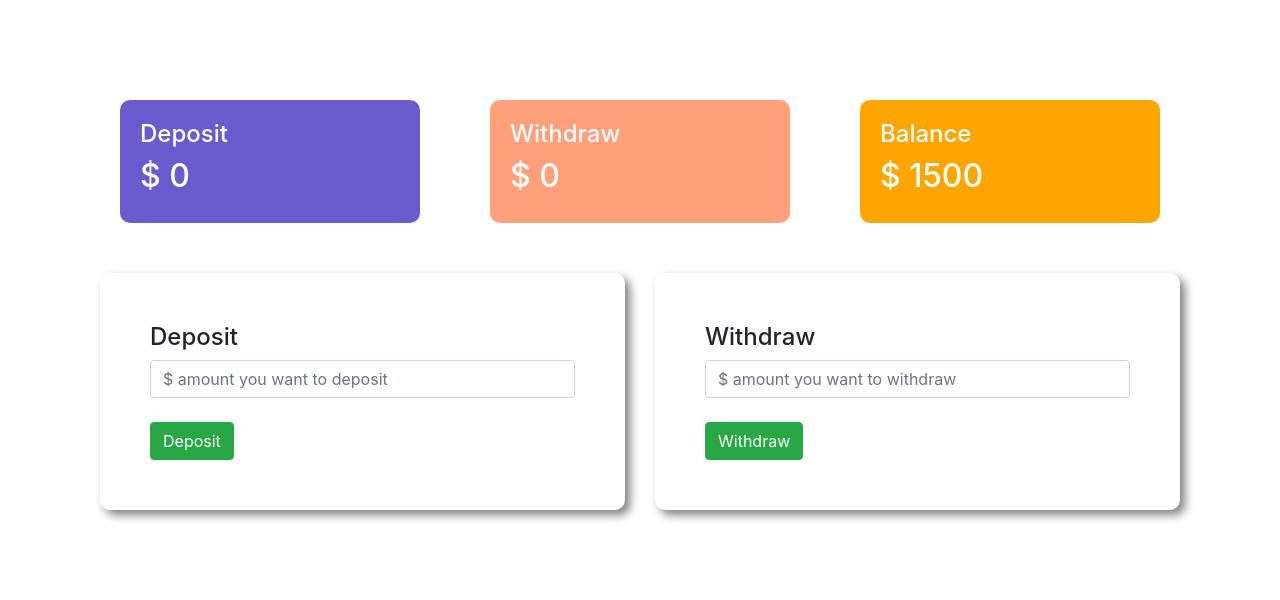
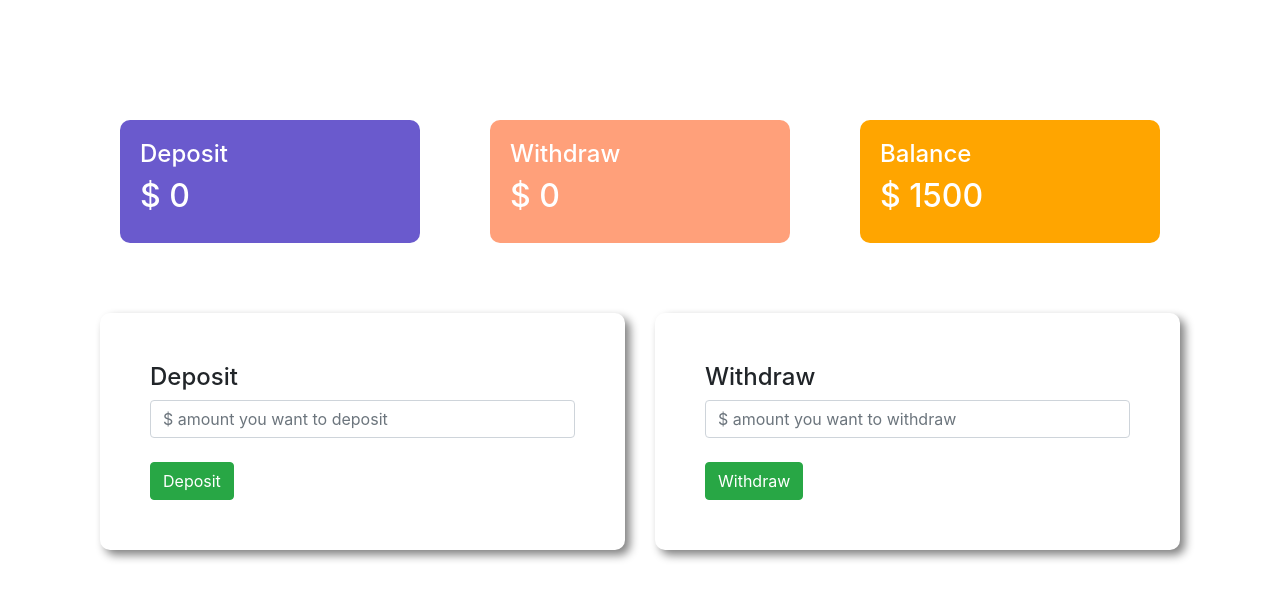
Before and after one commit to hasansiam45/neamot-ara-bank, a plain HTML site: page index.html in a window 1280 px wide. Both pictures are taken after a click on the button "Enter". Drawn offline with nearby package versions, Linux system fonts and the light colour scheme.

Commit message:
margin added

```diff
--- a/style.css
+++ b/style.css
@@ -3,7 +3,6 @@ body{
 }
 .submit-area{
     margin-top: 50px;
-    margin-bottom: 50px;
     padding: 50px;
     border-radius: 10px;
     box-shadow: 5px 5px 10px gray ;
@@ -12,7 +11,7 @@ body{
     display: none;
 }
 .status{
-    margin: 0px 20px;
+    margin: 20px 20px;
     color: #fff;
     padding: 20px;
     border-radius: 10px;
```
